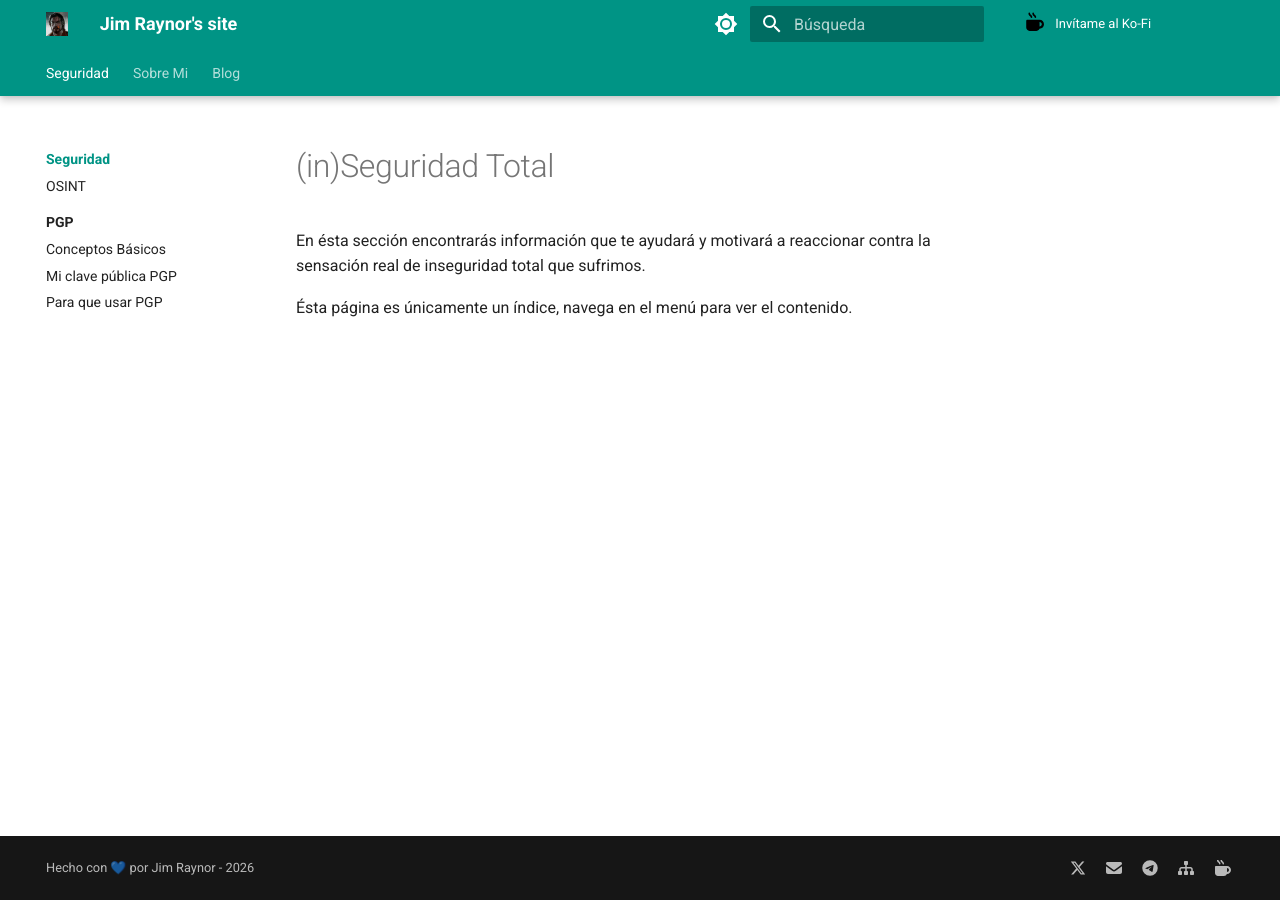
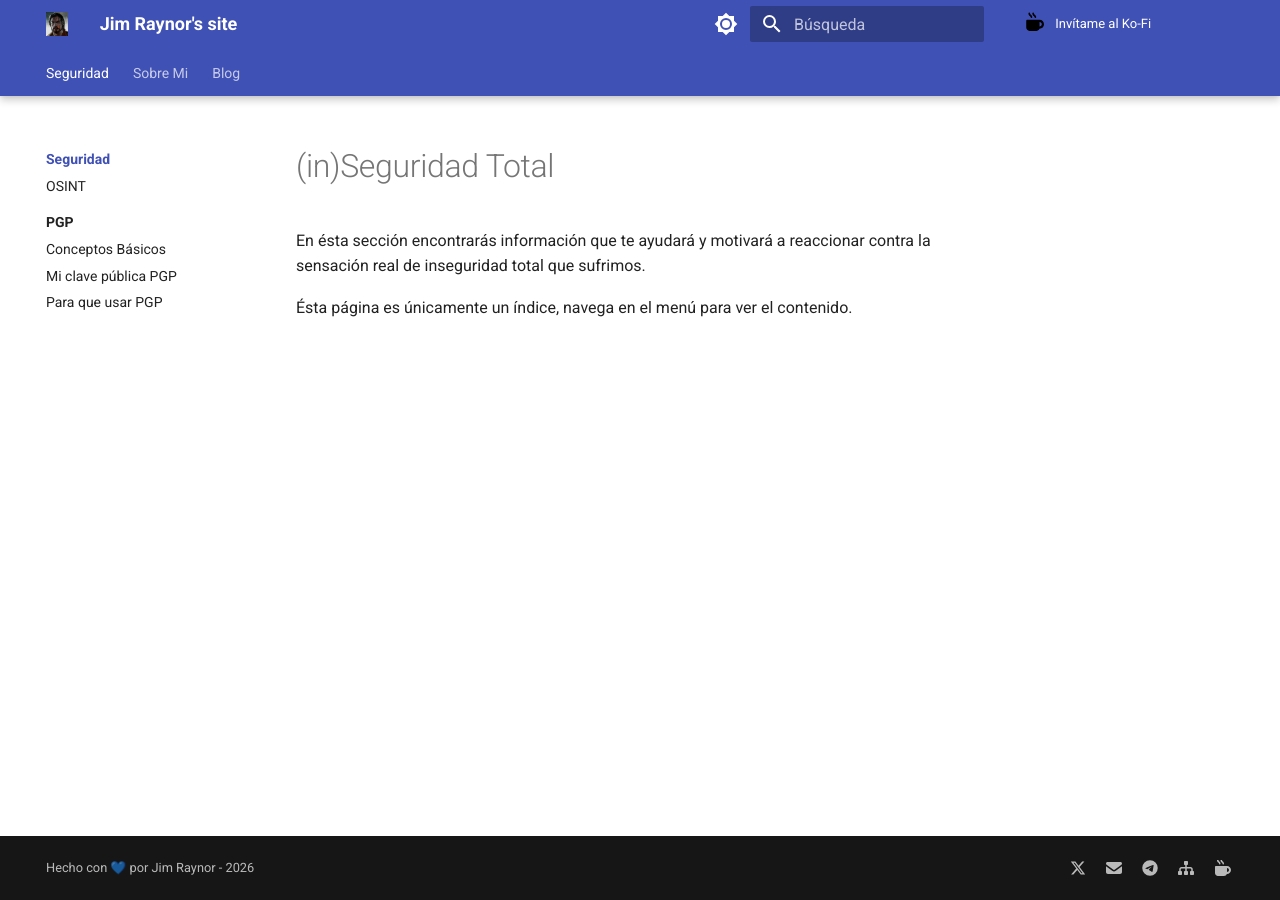
Before and after one commit to jimraynor88/blog, an MkDocs documentation site: the page built from docs/Seguridad/index.md, in a window 1280 px wide. Built offline with MkDocs 1.6.1 and Material for MkDocs 9.7.7, drawn with Linux system fonts in a browser that asks for light colours.

Commit message:
Change primary and accent colors in mkdocs.yml

```diff
--- a/mkdocs.yml
+++ b/mkdocs.yml
@@ -14,15 +14,15 @@ theme:
   palette:
   # Modo claro
   - scheme: default
-    primary: teal
-    accent: indigo
+    primary: azure
+    accent: Royal Blue
     toggle:
       icon: material/brightness-7      # Icono de sol
       name: Cambiar a modo oscuro      # Texto al pasar el ratón
   # Modo oscuro
   - scheme: slate
-    primary: teal
-    accent: indigo
+    primary: azure
+    accent: Royal Blue
     toggle:
       icon: material/brightness-4      # Icono de luna
       name: Cambiar a modo claro
```
